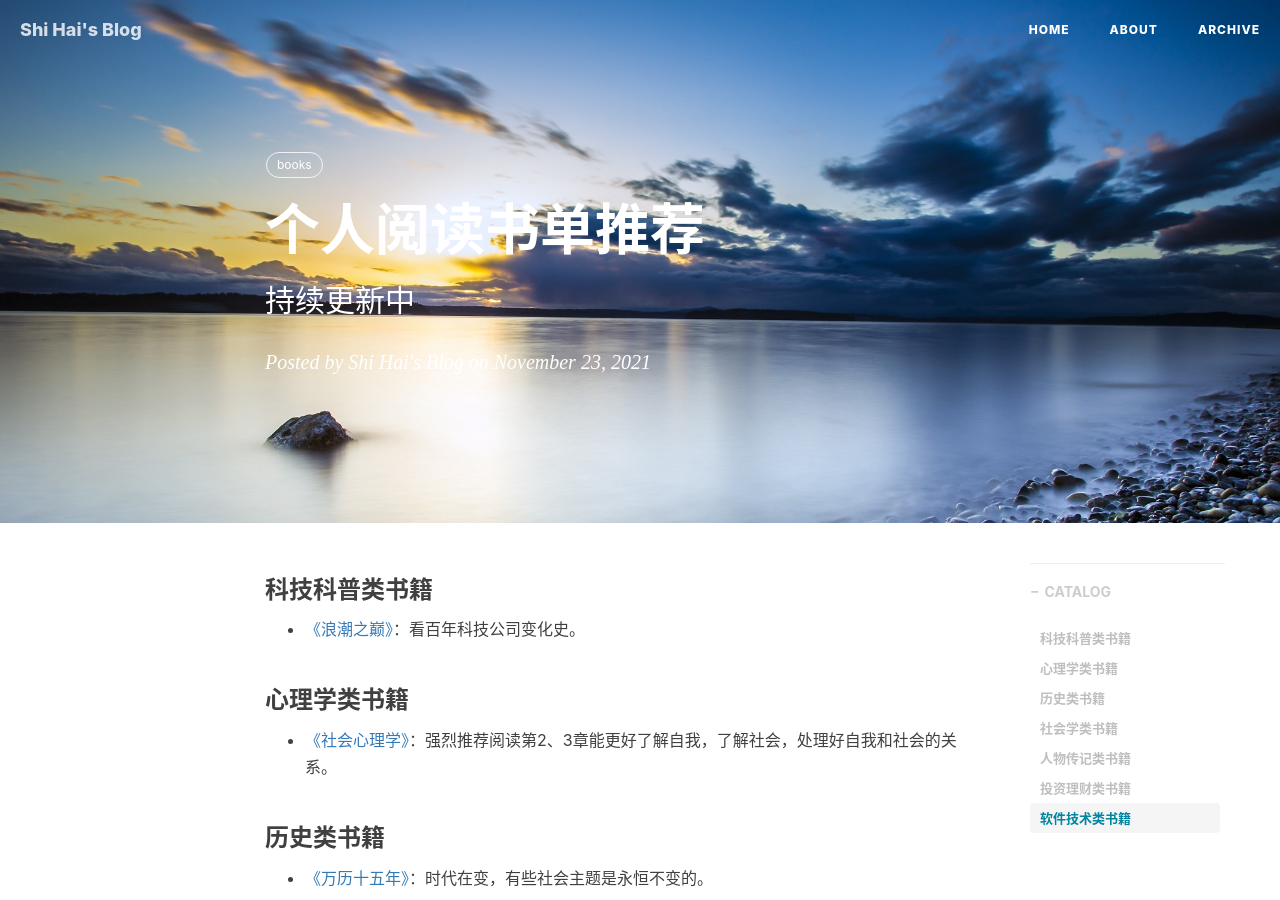
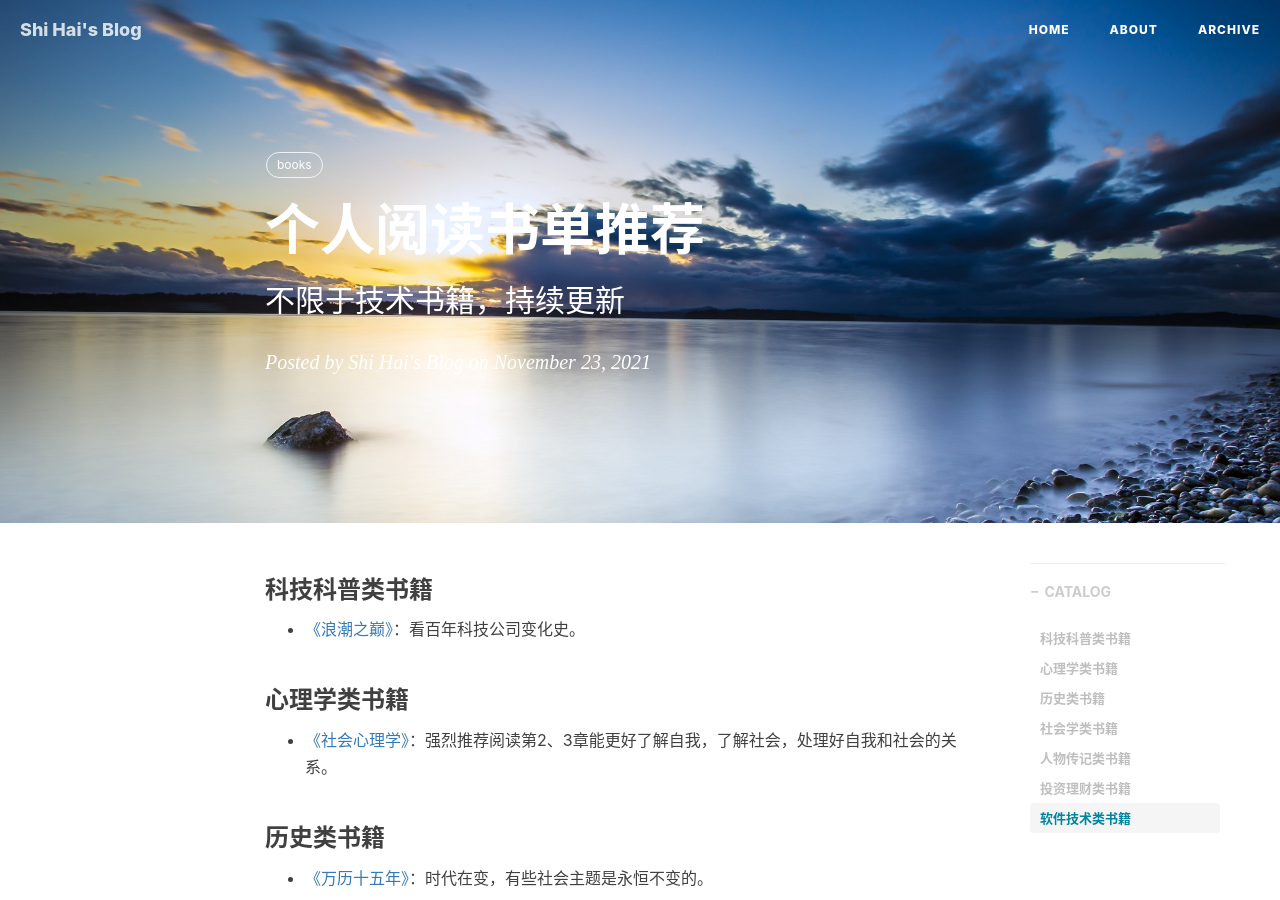
Before and after one commit to shihai1991/shihai1991.github.io, a Jekyll site: the page built from _posts/2021-11-23-个人阅读书单推荐.md, in a window 1280 px wide and 900 px high. Built offline with Jekyll 4.4.1, drawn with Linux system fonts in a browser that asks for light colours; nearby versions of some CDN libraries; comment, search, counter and statistics services are not loaded.

Commit message:
Update 2021-11-23-个人阅读书单推荐.md

```diff
--- a/_posts/2021-11-23-个人阅读书单推荐.md
+++ b/_posts/2021-11-23-个人阅读书单推荐.md
@@ -2,7 +2,7 @@
 published: true
 layout: post
 title: 个人阅读书单推荐
-subtitle: 持续更新中
+subtitle: 不限于技术书籍，持续更新
 category: books
 catalog: true
 tags:
```
